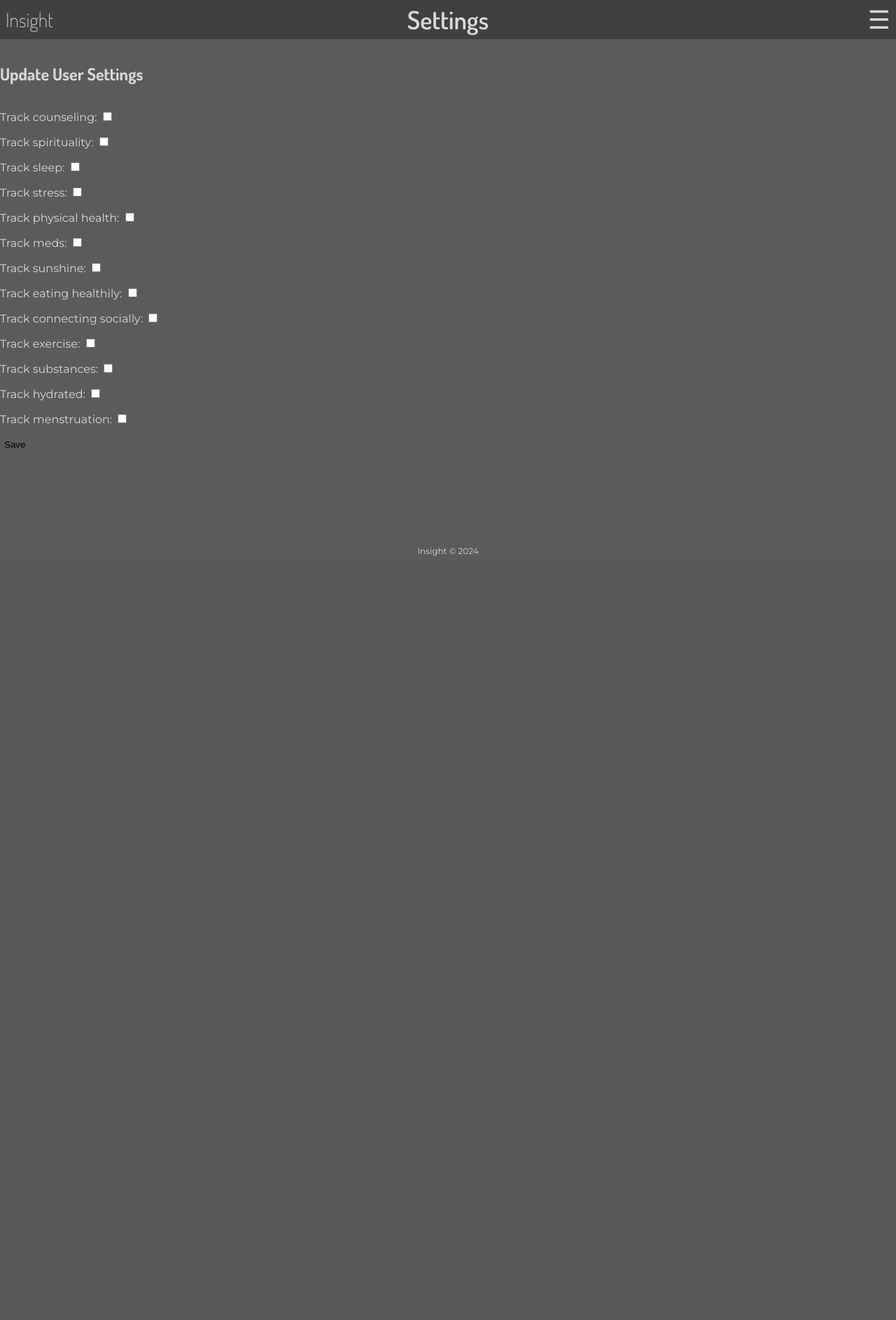
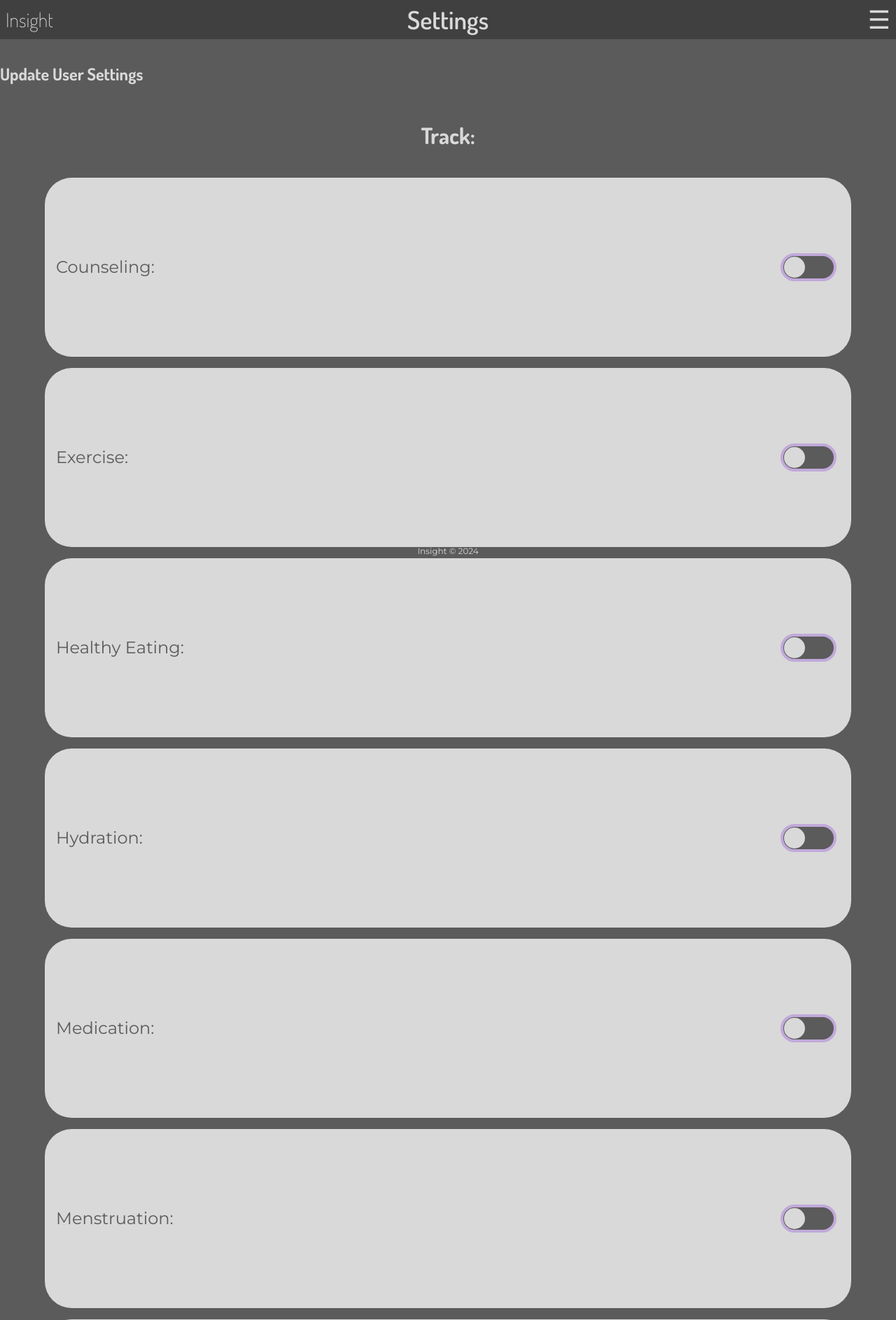
Before and after one commit to johnhansengit/insight, a Django app: page /user-settings/ in a window 1280 px wide. Shown: the top 1887 px of the page at 70% size. Before the commit the page ends 795 px from the top, so only its background shows below. Run offline with Django 5.2, Linux system fonts and the light colour scheme; the visitor is signed in with stand-in values (Sample User, id 1); data comes from the database, SQL or seed files in the repository; some libraries are stand-ins or nearby versions.

Commit message:
Complete settings styling

```diff
--- a/main_app/forms.py
+++ b/main_app/forms.py
@@ -24,11 +24,77 @@ class UserSettingsForm(forms.ModelForm):
     class Meta:
         model = UserSettings
         fields = [
-            'track_counseling', 'track_spirituality', 'track_sleep', 'track_stress',
-            'track_physical_health', 'track_meds', 'track_sunshine', 'track_eating_healthily',
-            'track_connecting_socially', 'track_exercise', 'track_substances',
-            'track_hydrated', 'track_menstruation'
+            'track_counseling',
+            'track_exercise',
+            'track_eating_healthily',
+            'track_hydrated',
+            'track_meds',
+            'track_menstruation',
+            'track_physical_health',
+            'track_sleep',
+            'track_connecting_socially',
+            'track_spirituality',
+            'track_stress',
+            'track_substances',
+            'track_sunshine',
         ]
+        labels = {
+            'track_counseling': 'Counseling',
+            'track_exercise': 'Exercise',
+            'track_eating_healthily': 'Healthy Eating',
+            'track_hydrated': 'Hydration',
+            'track_meds': 'Medication',
+            'track_menstruation': 'Menstruation',
+            'track_physical_health': 'Physical Health',
+            'track_sleep': 'Sleep',
+            'track_connecting_socially': 'Social Connection',
+            'track_spirituality': 'Spirituality',
+            'track_stress': 'Stress',
+            'track_substances': 'Substance Use',
+            'track_sunshine': 'Sunshine',
+        }
+        widgets = {
+            "track_counseling": forms.CheckboxInput(
+                attrs={"class": "checkbox-input", "id": "track-counseling-checkbox"}
+            ),
+            "track_exercise": forms.CheckboxInput(
+                attrs={"class": "checkbox-input", "id": "track-exercise-checkbox"}
+            ),
+            "track_eating_healthily": forms.CheckboxInput(
+                attrs={"class": "checkbox-input", "id": "track-eating-healthily-checkbox"}
+            ),
+            "track_hydrated": forms.CheckboxInput(
+                attrs={"class": "checkbox-input", "id": "track-hydrated-checkbox"}
+            ),
+            "track_meds": forms.CheckboxInput(
+                attrs={"class": "checkbox-input", "id": "track-meds-checkbox"}
+            ),
+            "track_menstruation": forms.CheckboxInput(
+                attrs={"class": "checkbox-input", "id": "track-menstruation-checkbox"}
+            ),
+            "track_physical_health": forms.CheckboxInput(
+                attrs={"class": "checkbox-input", "id": "track-physical-health-checkbox"}
+            ),
+            "track_sleep": forms.CheckboxInput(
+                attrs={"class": "checkbox-input", "id": "track-sleep-checkbox"}
+            ),
+            "track_connecting_socially": forms.CheckboxInput(
+                attrs={"class": "checkbox-input", "id": "track-connecting-socially-checkbox"}
+            ),
+            "track_spirituality": forms.CheckboxInput(
+                attrs={"class": "checkbox-input", "id": "track-spirituality-checkbox"}
+            ),
+            "track_stress": forms.CheckboxInput(
+                attrs={"class": "checkbox-input", "id": "track-stress-checkbox"}
+            ),
+            "track_substances": forms.CheckboxInput(
+                attrs={"class": "checkbox-input", "id": "track-substances-checkbox"}
+            ),
+            "track_sunshine": forms.CheckboxInput(
+                attrs={"class": "checkbox-input", "id": "track-sunshine-checkbox"}
+            ),
+        }
+
 
 class DailyEntryForm(forms.ModelForm):
     def __init__(self, *args, user_settings=None, **kwargs):
--- a/main_app/static/css/style.css
+++ b/main_app/static/css/style.css
@@ -393,15 +393,6 @@ h1.home {
     width: 45vw;
 }
 
-/* #update-log-form div input {
-    border: none;
-    border-radius: 5px;
-    background-color: var(--darkmode-button);
-    color: var(--darkmode-lighttext);
-    padding: .5em;
-    transition: all 0.25s ease;
-} */
-
 .slider-input {
     width: 100%;
 }
@@ -469,8 +460,97 @@ h1.home {
     background: var(--darkmode-header);
     cursor: pointer;
 }
+#user-settings-track-text {
+    text-align: center;
+    font-size: 2em;
+}
+
+#user-settings-form {
+    display: flex;
+    flex-direction: row;
+    flex-wrap: wrap;
+    justify-content: space-around;
+}
+
+#user-settings-form div {
+    margin: .5em;
+    padding: .5em 1em .5em 1em;
+    background-color: var(--darkmode-card);
+    color: var(--darkmode-darktext);
+    border-radius: 3vw;
+    height: 20vw;
+    width: 90vw;
+    display: flex;
+    flex-direction: row;
+    justify-content: space-between;
+    align-items: center;
+}
+
+#user-settings-form div label {
+    margin-right: 5px;
+    font-size: 1.5em;
+}
 
 .checkbox-input {
+    appearance: none;
+    -webkit-appearance: none;
+    height: 3em;
+    width: 6em;
+    display: inline-block;
+    position: relative;
+    border-radius: 3em;
+    background-color: var(--darkmode-darktext);
+    vertical-align: middle;
+    cursor: pointer;
+    border: 0.3em solid #c1a9da;
+    outline: none;
+    transition: background-color 0.4s;
+}
+
+.checkbox-input:checked {
+    background-color: var(--accent-purple);
+    border-color: #c1a9da;
+}
+
+.checkbox-input:checked::after {
+    content: "";
+    position: absolute;
+    width: 2.25em; /* Slightly smaller than the height to make a circle */
+    height: 2.25em;
+    background-color: var(--darkmode-darktext); /* White circle */
+    border-radius: 50%;
+    top: .1em; /* Positioning the circle inside the toggle */
+    left: 3.1em; /* Position to the right for checked state */
+    transition: left 0.4s; /* Smooth transition for the toggle */
+}
+.checkbox-input::after {
+    content: "";
+    position: absolute;
+    width: 2.25em;
+    height: 2.25em;
+    background-color: var(--darkmode-lighttext);
+    border-radius: 50%;
+    top: .1em;
+    left: .1em;
+    transition: left 0.4s;
+}
+button {
+    background-color: var(--accent-purple);
+    color: var(--darkmode-darktext);
+    padding: .75em 1em;
+    border: none;
+    border-radius: 3vw;
+    font-size: 1.25em;
+    cursor: pointer;
+    margin-top: 1em;
+    margin-bottom: 2em;
+    display: inline-block;
+    width: 90vw;
+    box-sizing: border-box;
+    transition: background-color 0.4s;
+}
+
+/* .checkbox-input {
     -webkit-appearance: none;
     -moz-appearance: none;
     appearance: none;
@@ -497,8 +577,41 @@ h1.home {
     height: 10px;
     border: solid var(--darkmode-lighttext);
     border-width: 0 3px 3px 0;
-    /* transform: rotate(45deg); */
+    transform: rotate(45deg);
+} */
+
+
+/* ------------------------------------------------------------------------------------ */
+/* .checkbox-input {
+    appearance: none;
+    width: 20px;
+    height: 20px;
+    border: 2px solid #30cfd0;
+    border-radius: 5px;
+    background-color: transparent;
+    display: inline-block;
+    position: relative;
+    margin-right: 10px;
+    cursor: pointer;
 }
+
+.checkbox-input:before {
+    content: "";
+    background-color: #30cfd0;
+    display: block;
+    position: absolute;
+    top: 50%;
+    left: 50%;
+    transform: translate(-50%, -50%) scale(0);
+    width: 10px;
+    height: 10px;
+    border-radius: 3px;
+    transition: all 0.3s ease-in-out;
+}
+
+.checkbox-input:checked:before {
+    transform: translate(-50%, -50%) scale(1);
+} */
 
 .home-logout-nav {
     background-color: var(--accent-blue);
--- a/main_app/templates/main_app/user-settings-form.html
+++ b/main_app/templates/main_app/user-settings-form.html
@@ -2,9 +2,12 @@
 
 {% block content %}
   <h2>Update User Settings</h2>
-  <form method="post">
+  <div>
+    <h3 id="user-settings-track-text">Track:</h3>
+  </div>
+  <form method="post" id="user-settings-form">
     {% csrf_token %}
-    {{ form.as_p }}
+    {{ form }}
     <button type="submit">Save</button>
   </form>
 {% endblock %}
```
